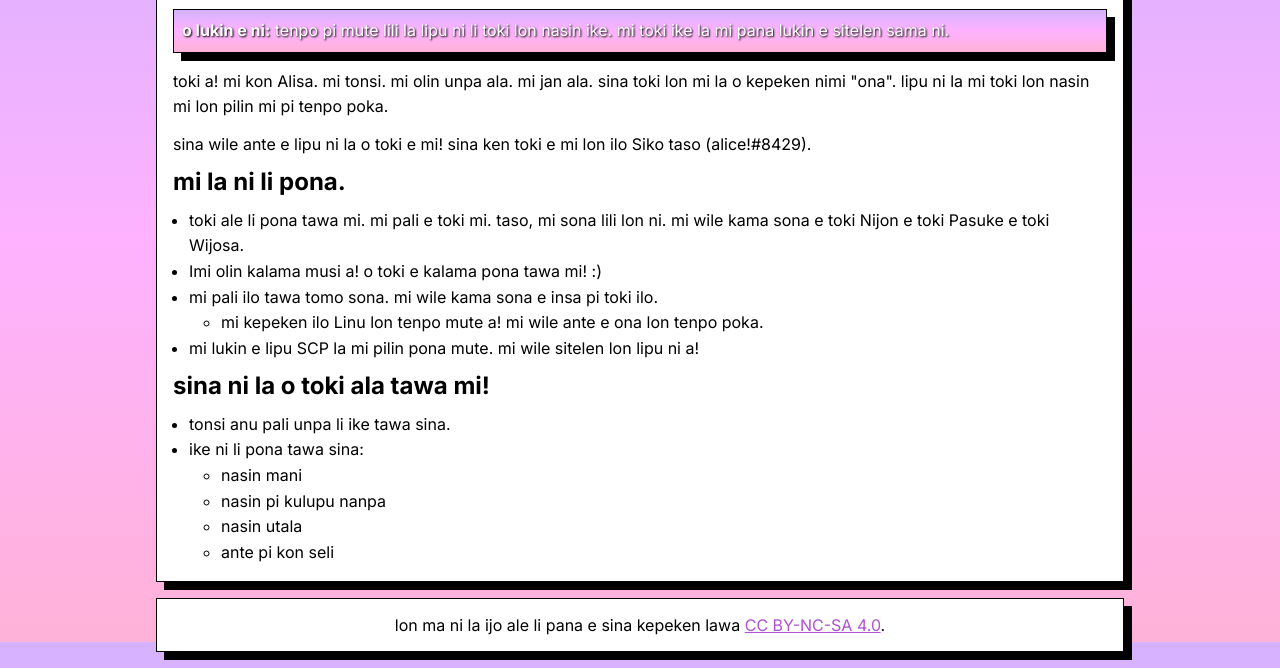
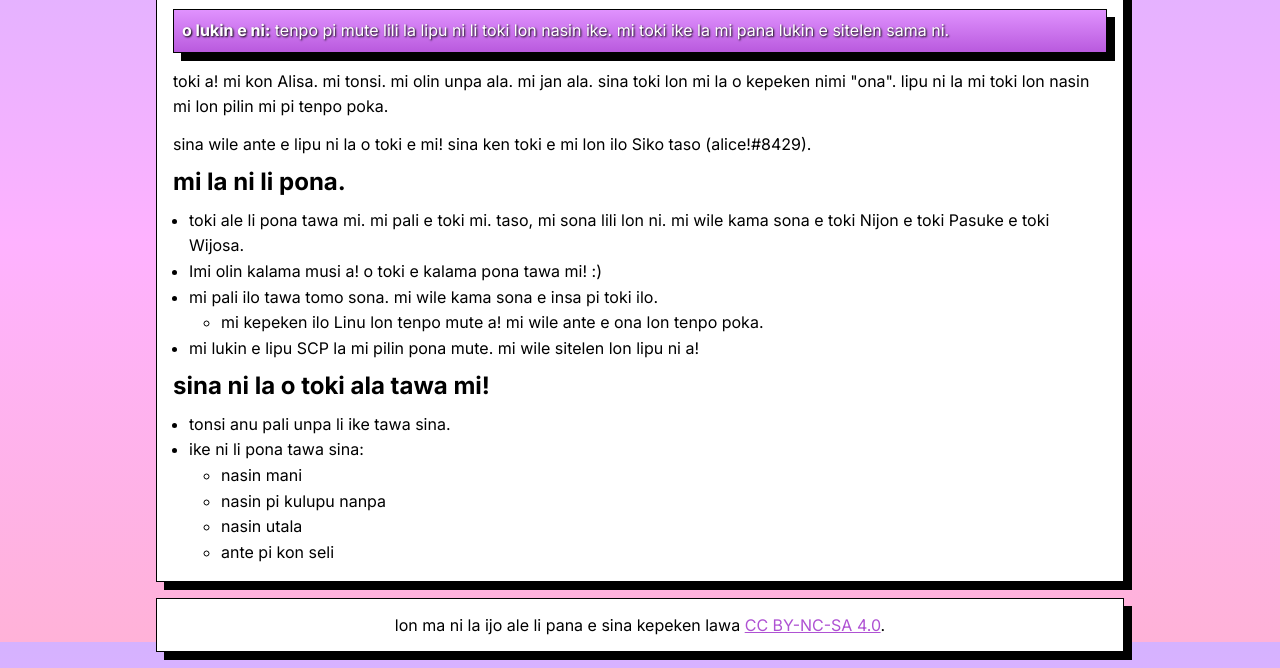
Before and after one commit to l4ssc/l4ssc.github.io, a plain HTML site: page index.html in a window 1280 px wide. Shown: the part 158-826 px from the top of the page. Drawn offline with Linux system fonts and the light colour scheme.

Commit message:
Update style.css

```diff
--- a/style.css
+++ b/style.css
@@ -105,7 +105,7 @@ nav, main, footer {
 }
 
 .warn {
-    background: linear-gradient(0deg, rgba(255,178,216,1) 0%, rgba(254,178,255,1) 50%, rgba(213,178,255,1) 100%);
+    background: linear-gradient(0deg, rgb(185, 90, 222) 0%, rgb(224, 146, 254) 100%);
     color: #fff;
     margin-bottom: 1em;
     padding: 0.5em;
```
